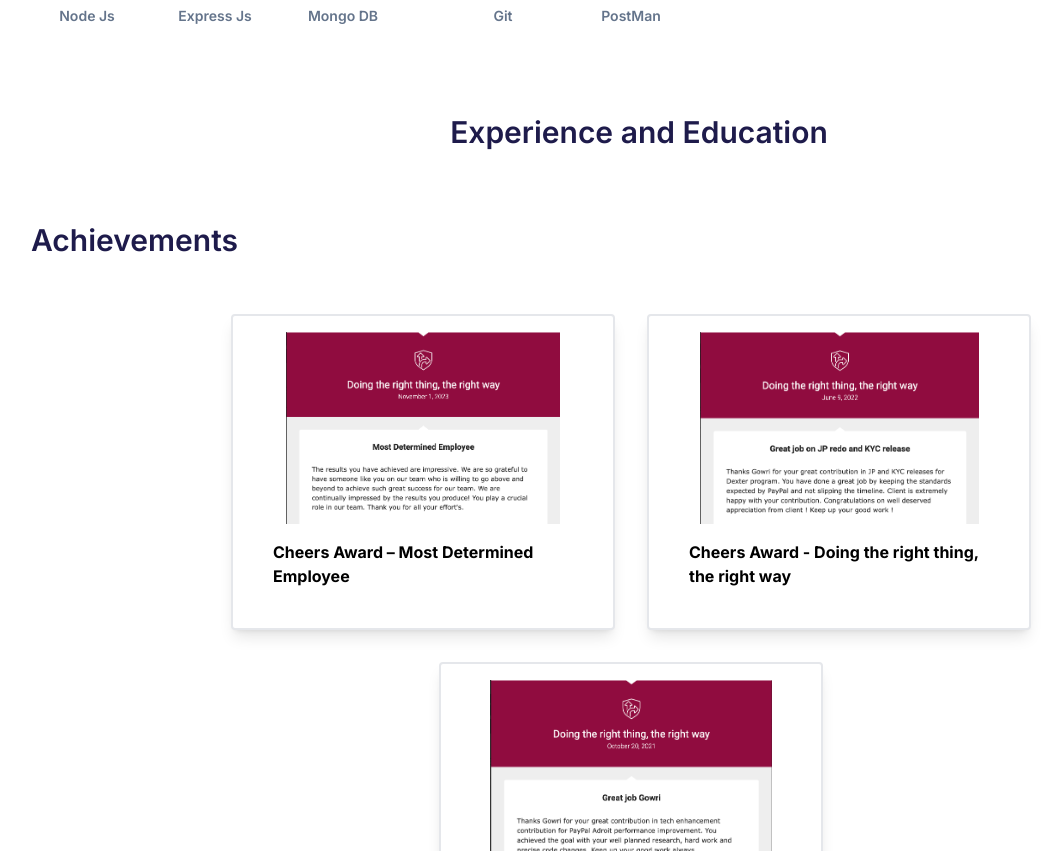
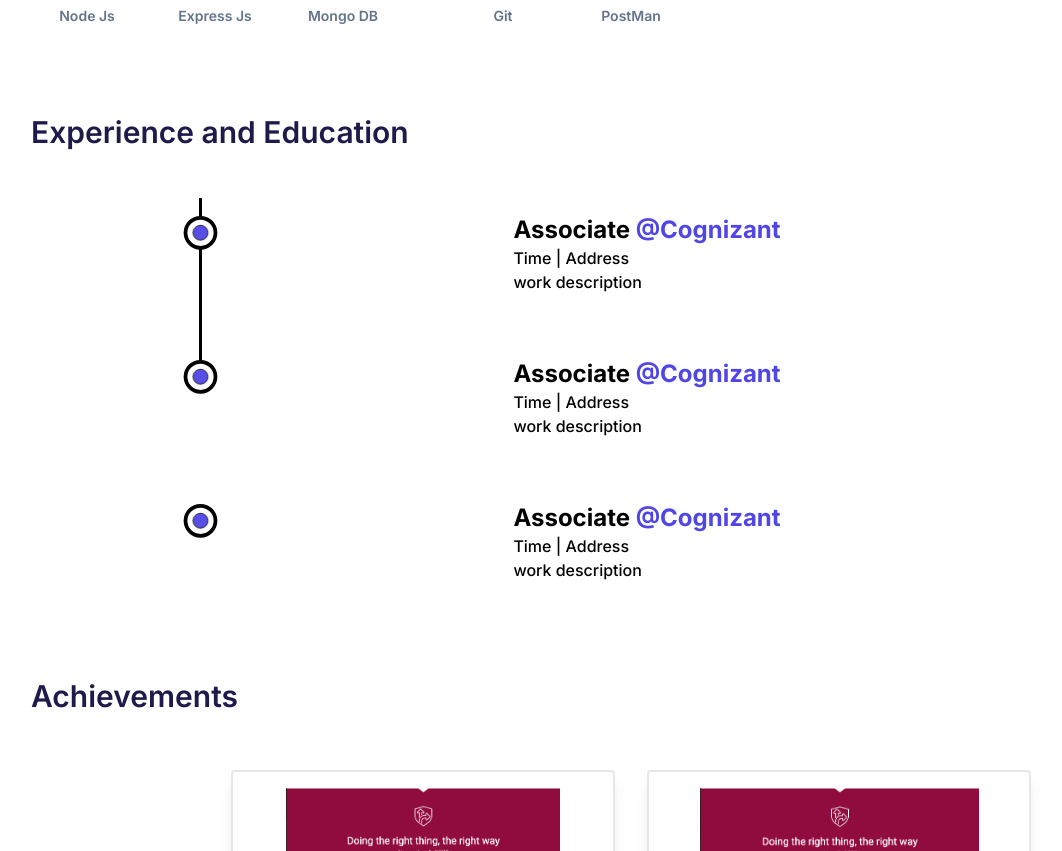
Before and after one commit to GowriPriya10/portfolio, a Next.js app: page / in a window 1280 px wide. Shown: the part 1730-2581 px from the top of the page, without its empty margins (9-1071 px from the left). Built offline with nearby package versions, Linux system fonts and the light colour scheme.

Commit message:
experience section base design added

```diff
--- a/src/components/experience.tsx
+++ b/src/components/experience.tsx
@@ -1,8 +1,50 @@
+'use client'
+
+import { motion, useScroll } from "framer-motion"
+import { useRef } from "react"
+import Icon from "./icon";
 
 export default function Experience() {
+    const ref = useRef(null);
+    const { scrollYProgress } = useScroll(
+        {
+            target: ref,
+            offset: ["start end", "center start"]
+        }
+    )
     return (
         <div id="experience" className="m-2 p-2">
-            <p className='flex justify-center w-full m-2 p-4 text-2xl md:text-3xl font-semibold text-indigo-950'>Experience and Education</p>
+            <p className='flex w-full m-2 p-4 text-2xl md:text-3xl font-semibold text-indigo-950'>Experience and Education</p>
+            <div ref={ref} className="w-[75%] mx-auto relative m-8 p-4">
+                <motion.div style={{ scaleY: scrollYProgress }} className="absolute left-9 top-0 w-[3px] h-full bg-black origin-top" />
+                <ul className="w-full flex flex-col items-start justify-between ml-4">
+                    <Content />
+                    <Content />
+                    <Content />
+                </ul>
+            </div>
         </div>
     )
 }
+
+const Content = () => {
+    const ref = useRef(null);
+    return (
+        <li ref={ref} className="my-8 first:mt-0 last:mb-0 w-[60%] mx-auto flex flex-col items-center justify-between">
+            <Icon reference={ref} />
+            <motion.div
+                initial={{ y: 50 }}
+                whileInView={{ y: 0 }}
+                transition={{ duration: 0.5, type: "spring" }}
+            >
+                <p className="capitalize font-bold text-2xl">Associate <span className="text-indigo-600">@Cognizant</span></p>
+                <span className="capitalize font-medium text-dark\75">
+                    time | address
+                </span>
+                <p className="font-medium w-full">
+                    work description
+                </p>
+            </motion.div>
+        </li>
+    )
+}
--- /dev/null
+++ b/src/components/icon.tsx
@@ -0,0 +1,28 @@
+import { motion, useScroll } from "framer-motion";
+
+export default function Icon({reference} : any) {
+
+    const {scrollYProgress} = useScroll(
+        {
+            target: reference,
+            offset: ["center end", "center center"]
+        }
+    )
+    return (
+        <figure className="absolute left-0 stroke-black">
+            <svg className="-rotate-90" width="75" height="75" viewBox="0 0 100 100">
+                <circle cx="75" cy="50" r="20" className="stroke-indigo-600 stroke-1 fill-none"/>
+                <motion.circle
+                    cx="75"
+                    cy="50"
+                    r="20"
+                    className="stroke-[5px] fill-white"
+                    style={{
+                        pathLength: scrollYProgress
+                    }}
+                />
+                <circle cx="75" cy="50" r="10" className="animate-pulse stroke-1 fill-indigo-600"/>
+            </svg>
+        </figure>
+    )
+}
```
